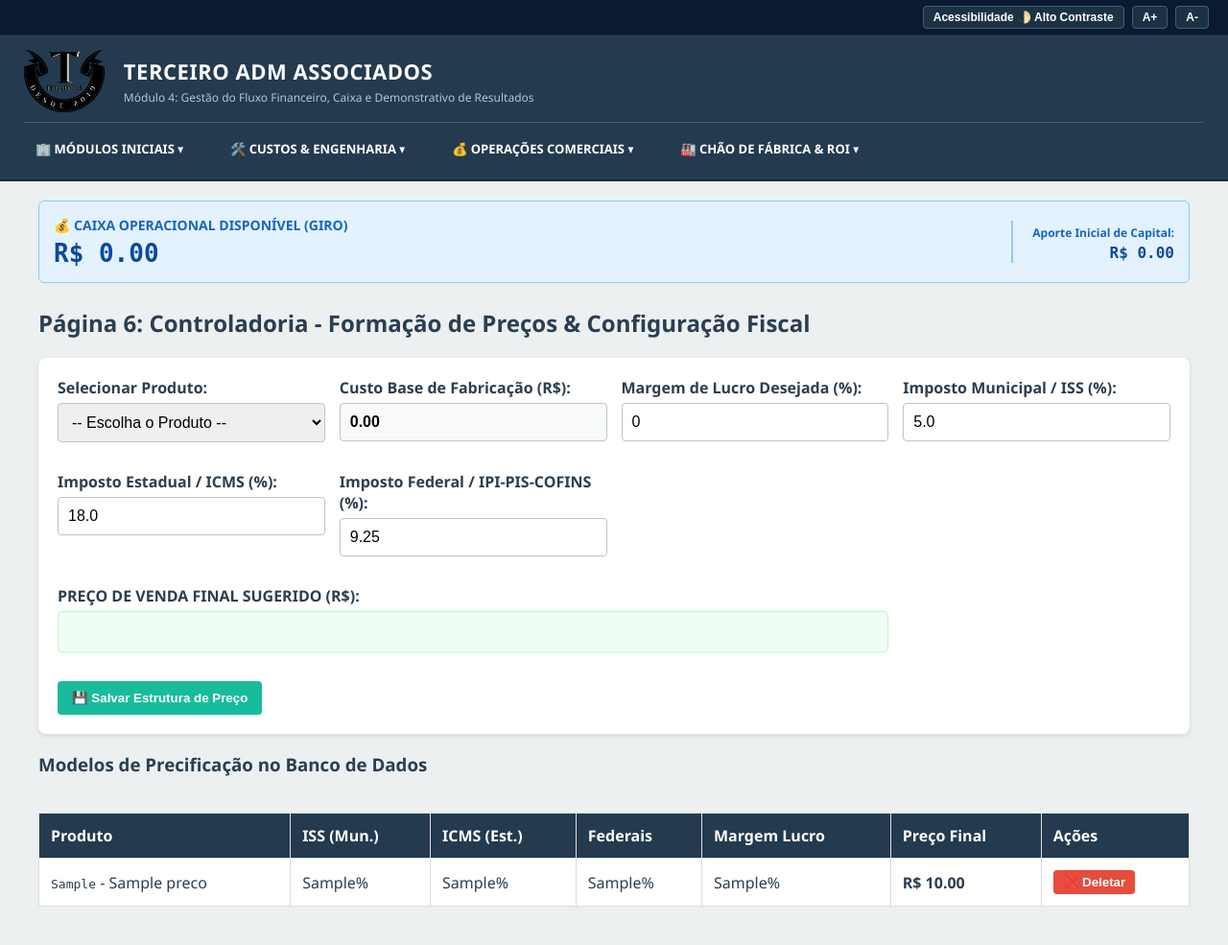
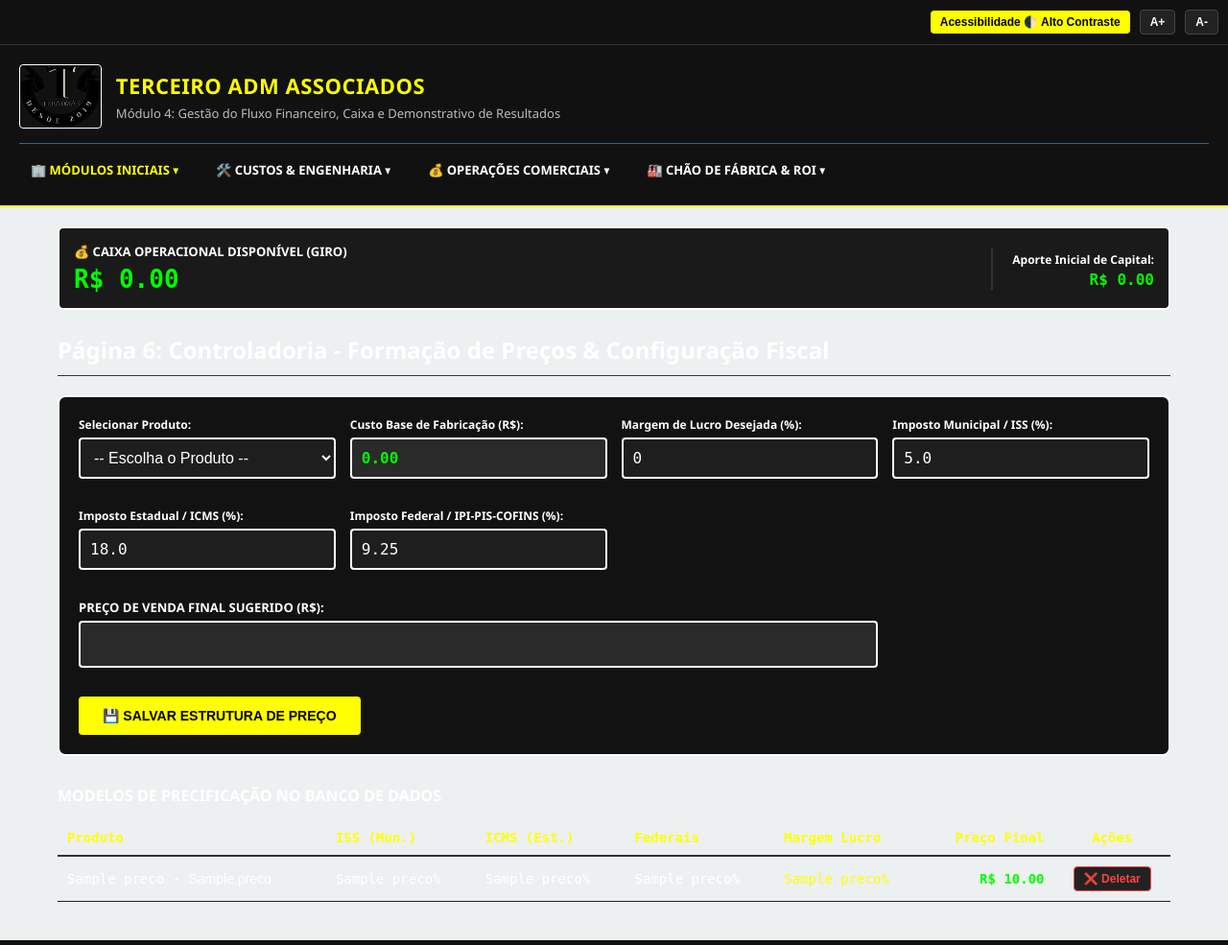
Before and after one commit to ProfRenatoPereira/matrizerp, a Python web app: template templates/precificacao.html in a window 1280 px wide. Shown: the whole page at 96% size. Run offline with Jinja, Linux system fonts and the light colour scheme; the template is opened without the code that fills it: most values are stand-ins (such as "Sample title", 1, 10 or a date in 2020).

Commit message:
Update precificacao.html

```diff
--- a/templates/precificacao.html
+++ b/templates/precificacao.html
@@ -1,5 +1,6 @@
 <!DOCTYPE html>
 <html lang="pt-BR">
+
 <head>
     <meta charset="UTF-8">
     <meta name="viewport" content="width=device-width, initial-scale=1.0">
@@ -46,156 +47,159 @@
         }
     </style>
 </head>
-<body>
+<body class="alto-contraste">
 
 <!-- Barra de Acessibilidade Superior Oficial -->
-<div class="barra-acessibilidade">
-    <button class="btn-acessibilidade" onclick="alternarAltoContraste()">Acessibilidade 🌓 Alto Contraste</button>
-    <button class="btn-acessibilidade" onclick="mudarFonte(1)">A+</button>
-    <button class="btn-acessibilidade" onclick="mudarFonte(-1)">A-</button>
+<div class="barra-acessibilidade" style="background: #111; padding: 10px; border-bottom: 1px solid #333; display: flex; gap: 10px;">
+    <button class="btn-acessibilidade" style="background: #FFFF00; color: #000; font-weight: bold; border: none; padding: 5px 10px; cursor: pointer; border-radius: 4px;" onclick="alternarAltoContraste()">Acessibilidade 🌓 Alto Contraste</button>
+    <button class="btn-acessibilidade" style="background: #222; color: #fff; border: 1px solid #444; padding: 5px 10px; cursor: pointer; border-radius: 4px;" onclick="mudarFonte(1)">A+</button>
+    <button class="btn-acessibilidade" style="background: #222; color: #fff; border: 1px solid #444; padding: 5px 10px; cursor: pointer; border-radius: 4px;" onclick="mudarFonte(-1)">A-</button>
 </div>
 
 <!-- Cabeçalho Principal Terceiro ADM Associados -->
-<header class="cabecalho-corporativo">
-    <div class="identidade-container">
-        <div class="branding-flex">
-            <img src="{{ url_for('static', filename='logo.png') }}" alt="Logo TERADMAS" style="height: 65px; width: auto; object-fit: contain; border-radius: 4px;">
+<header class="cabecalho-corporativo" style="background: #111; padding: 20px; border-bottom: 2px solid #FFFF00;">
+    <div class="identidade-container" style="display: flex; justify-content: space-between; align-items: center; flex-wrap: wrap; gap: 15px;">
+        <div class="branding-flex" style="display: flex; align-items: center; gap: 15px;">
+            <img src="{{ url_for('static', filename='logo.png') }}" alt="Logo TERADMAS" style="height: 65px; width: auto; object-fit: contain; border-radius: 4px; border: 1px solid #fff;">
             <div class="texto-empresa">
-                <h1>TERCEIRO ADM ASSOCIADOS</h1>
-                <p>Módulo 4: Gestão do Fluxo Financeiro, Caixa e Demonstrativo de Resultados</p>
+                <h1 style="color: #FFFF00; margin: 0; font-size: 22px;">TERCEIRO ADM ASSOCIADOS</h1>
+                <p style="color: #bbb; margin: 5px 0 0 0; font-size: 13px;">Módulo 4: Gestão do Fluxo Financeiro, Caixa e Demonstrativo de Resultados</p>
             </div>
         </div>
-        <button class="menu-hamburguer" onclick="alternarMenuMobile()">☰</button>
+        <button class="menu-hamburguer" style="background: none; border: 1px solid #fff; color: #fff; font-size: 24px; cursor: pointer; padding: 5px 12px; border-radius: 4px;" onclick="alternarMenuMobile()">☰</button>
     </div>
-
     <!-- Navegação Responsiva com Menus Dropdown Unificados -->
-    <nav class="nav-container" id="menuNavegacao">
-        <ul class="menu-cascata">
+    <nav class="nav-container" id="menuNavegacao" style="margin-top: 15px;">
+        <ul class="menu-cascata" style="list-style: none; padding: 0; margin: 0; display: flex; flex-wrap: wrap; gap: 15px;">
             <li class="item-menu">
-                <a href="#" class="link-principal">🏢 Módulos Iniciais ▾</a>
+                <a href="#" class="link-principal" style="color: #FFFF00; font-weight: bold; text-decoration: none;">🏢 Módulos Iniciais ▾</a>
                 <ul class="sub-menu">
-                    <li><a href="/estrutura">1. Investimentos Imobiliários</a></li>
-                    <li><a href="/maquinas">2. Engenharia de Ativos (Máquinas)</a></li>
-                    <li><a href="/rh">👥 3. Gestão de Pessoal (RH)</a></li>
-                    <li><a href="/financeiro">💰 4. Fluxo Financeiro</a></li>
-                    <li><a href="/requisicoes">📋 5. Central de Requisições</a></li>
-                    <li><a href="/compras">🛒 6. Cockpit de Suprimentos</a></li>
-                    <li><a href="/materiais">7. Almoxarifado (Materiais)</a></li>
+                    <li><a href="/estrutura" style="color: #fff; text-decoration: none;">1. Investimentos Imobiliários</a></li>
+                    <li><a href="/maquinas" style="color: #fff; text-decoration: none;">2. Engenharia de Ativos (Máquinas)</a></li>
+                    <li><a href="/rh" style="color: #fff; text-decoration: none;">👥 3. Gestão de Pessoal (RH)</a></li>
+                    <li><a href="/financeiro" style="color: #fff; text-decoration: none;">💰 4. Fluxo Financeiro</a></li>
+                    <li><a href="/requisicoes" style="color: #fff; text-decoration: none;">📋 5. Central de Requisições</a></li>
+                    <li><a href="/compras" style="color: #fff; text-decoration: none;">🛒 6. Cockpit de Suprimentos</a></li>
+                    <li><a href="/materiais" style="color: #fff; text-decoration: none;">7. Almoxarifado (Materiais)</a></li>
                 </ul>
             </li>
             <li class="item-menu">
-                <a href="#" class="link-principal">🛠️ Custos & Engenharia ▾</a>
+                <a href="#" class="link-principal" style="color: #fff; text-decoration: none;">🛠️ Custos & Engenharia ▾</a>
                 <ul class="sub-menu">
-                    <li><a href="/engenharia">8. Engenharia de Produto (BOM)</a></li>
-                    <li><a href="/precificacao">9. Controladoria e Precificação</a></li>
+                    <li><a href="/engenharia" style="color: #fff; text-decoration: none;">8. Engenharia de Produto (BOM)</a></li>
+                    <li><a href="/precificacao" style="color: #FFFF00; text-decoration: none; border-bottom: 2px solid #FFFF00;">9. Controladoria e Precificação</a></li>
                 </ul>
             </li>
             <li class="item-menu">
-                <a href="#" class="link-principal">💰 Operações Comerciais ▾</a>
+                <a href="#" class="link-principal" style="color: #fff; text-decoration: none;">💰 Operações Comerciais ▾</a>
                 <ul class="sub-menu">
-                    <li><a href="/vendas">10. Painel de Vendas Comerciais</a></li>
-                    <li><a href="/estoque">11. Inventário de Acabados</a></li>
+                    <li><a href="/vendas" style="color: #fff; text-decoration: none;">10. Painel de Vendas Comerciais</a></li>
+                    <li><a href="/estoque" style="color: #fff; text-decoration: none;">11. Inventário de Acabados</a></li>
                 </ul>
             </li>
             <li class="item-menu">
-                <a href="#" class="link-principal">🏭 Chão de Fábrica & ROI ▾</a>
+                <a href="#" class="link-principal" style="color: #fff; text-decoration: none;">🏭 Chão de Fábrica & ROI ▾</a>
                 <ul class="sub-menu">
-                    <li><a href="/pcp">12. Planilha de Processos (PCP)</a></li>
-                    <li><a href="/roi">13. Indicadores de Retorno (ROI)</a></li>
+                    <li><a href="/pcp" style="color: #fff; text-decoration: none;">12. Planilha de Processos (PCP)</a></li>
+                    <li><a href="/roi" style="color: #fff; text-decoration: none;">13. Indicadores de Retorno (ROI)</a></li>
                 </ul>
             </li>
         </ul>
     </nav>
 </header>
 
-<div class="container">
+<div class="container" style="max-width: 1200px; margin: 0 auto; padding: 20px; box-sizing: border-box;">
+
     <!-- Widget do Caixa Mestre Integrado em Tempo Real -->
-<div class="card-caixa-mestre" style="display: flex; justify-content: space-between; align-items: center; background: #e3f2fd; border: 1px solid #90caf9; padding: 15px; border-radius: 6px; margin-bottom: 25px; color: #0d47a1; box-sizing: border-box;">
+    <div class="card-caixa-mestre" style="display: flex; justify-content: space-between; align-items: center; background: #111; border: 2px solid #FFFF00; padding: 15px; border-radius: 6px; margin-bottom: 25px; color: #fff; box-sizing: border-box; flex-wrap: wrap; gap: 15px;">
         <div>
-        <h4 style="margin: 0; font-size: 14px; text-transform: uppercase; color: #1565c0;">💰 Caixa Operacional Disponível (Giro)</h4>
-        <p style="margin: 5px 0 0 0; font-size: 26px; font-weight: bold; font-family: monospace;">R$ {{ "%.2f"|format(caixa_disponivel) }}</p>
+            <h4 style="margin: 0; font-size: 13px; text-transform: uppercase; color: #FFFF00;">💰 Caixa Operacional Disponível (Giro)</h4>
+            <p style="margin: 5px 0 0 0; font-size: 26px; font-weight: bold; font-family: monospace; color: #00ff00;">R$ {{ "%.2f"|format(caixa_disponivel) }}</p>
         </div>
-    <div style="text-align: right; border-left: 2px solid #90caf9; padding-left: 20px;">
-        <span style="font-size: 12px; font-weight: bold; color: #1565c0;">Aporte Inicial de Capital:</span><br>
+        <div style="text-align: right; border-left: 2px solid #333; padding-left: 20px;">
+            <span style="font-size: 12px; font-weight: bold; color: #FFFF00;">Aporte Inicial de Capital:</span><br>
             <strong style="font-size: 16px; font-family: monospace;">R$ {{ "%.2f"|format(capital_inicial) }}</strong>
         </div>
     </div>
 
-    <h2>Página 6: Controladoria - Formação de Preços & Configuração Fiscal</h2>
+    <h2 style="color: #fff; border-bottom: 1px solid #333; padding-bottom: 10px;">Página 6: Controladoria - Formação de Preços & Configuração Fiscal</h2>
 
-    <div class="card-precificacao" style="background: white; padding: 20px; border-radius: 8px; box-shadow: 0 2px 5px rgba(0,0,0,0.1);">
+    <div class="card-precificacao" style="background: #121212; padding: 20px; border-radius: 8px; border: 2px solid #333; color: #fff;">
         <form action="/salvar_preco" method="POST" id="formPreco">
-            <!-- Grid de Formulário Totalmente Responsivo -->
             <div class="grid-formulario">
                 <div class="form-group">
-                    <label for="produto_id">Selecionar Produto:</label>
-                    <select name="produto_id" id="produto_id" required onchange="atualizarCustoBase()">
-                        <option value="">-- Escolha o Produto --</option>
+                    <label for="produto_id" style="font-size: 12px; font-weight: bold; display: block; margin-bottom: 5px;">Selecionar Produto:</label>
+                    <select name="produto_id" id="produto_id" required onchange="atualizarCustoBase()" style="width: 100%; padding: 10px; background: #1e1e1e; color: #fff; border: 1px solid #444; border-radius: 4px; font-size: 16px; box-sizing: border-box;">
+                        <option value="" style="background: #121212;">-- Escolha o Produto --</option>
                         {% for prod in produtos %}
-                        <option value="{{ prod.id }}" data-custo="{{ prod.custo_fabricacao }}">{{ prod.codigo_produto }} - {{ prod.nome_produto }}</option>
+                        <!-- Mapeamento Neon: 0=id, 1=codigo, 2=nome, 3=custo_fabricacao -->
+                        <option value="{{ prod }}" data-custo="{{ prod }}" style="background: #121212;">{{ prod }} - {{ prod }}</option>
                         {% endfor %}
                     </select>
                 </div>
                 <div class="form-group">
-                    <label for="custo_fabricacao_visivel">Custo Base de Fabricação (R$):</label>
-                    <input type="number" id="custo_fabricacao_visivel" readonly value="0.00" style="background-color: #f8f9fa; font-weight: bold;">
+                    <label for="custo_fabricacao_visivel" style="font-size: 12px; font-weight: bold; display: block; margin-bottom: 5px;">Custo Base de Fabricação (R$):</label>
+                    <input type="number" id="custo_fabricacao_visivel" readonly value="0.00" style="width: 100%; padding: 10px; background: #2a2a2a; color: #00ff00; border: 1px solid #444; border-radius: 4px; font-size: 16px; box-sizing: border-box; font-family: monospace; font-weight: bold;">
                 </div>
                 <div class="form-group">
-                    <label for="margem_lucro">Margem de Lucro Desejada (%):</label>
-                    <input type="number" step="0.1" name="margem_lucro" id="margem_lucro" required value="0" oninput="calcularPrecoVenda()">
+                    <label for="margem_lucro" style="font-size: 12px; font-weight: bold; display: block; margin-bottom: 5px;">Margem de Lucro Desejada (%):</label>
+                    <input type="number" step="0.1" name="margem_lucro" id="margem_lucro" required value="0" oninput="calcularPrecoVenda()" style="width: 100%; padding: 10px; background: #1e1e1e; color: #fff; border: 1px solid #444; border-radius: 4px; font-size: 16px; box-sizing: border-box; font-family: monospace;">
                 </div>
                 <div class="form-group">
-                    <label for="imposto_municipal">Imposto Municipal / ISS (%):</label>
-                    <input type="number" step="0.1" name="imposto_municipal" id="imposto_municipal" value="5.0" required oninput="calcularPrecoVenda()">
+                    <label for="imposto_municipal" style="font-size: 12px; font-weight: bold; display: block; margin-bottom: 5px;">Imposto Municipal / ISS (%):</label>
+                    <input type="number" step="0.1" name="imposto_municipal" id="imposto_municipal" value="5.0" required oninput="calcularPrecoVenda()" style="width: 100%; padding: 10px; background: #1e1e1e; color: #fff; border: 1px solid #444; border-radius: 4px; font-size: 16px; box-sizing: border-box; font-family: monospace;">
                 </div>
                 <div class="form-group">
-                    <label for="imposto_estadual">Imposto Estadual / ICMS (%):</label>
-                    <input type="number" step="0.1" name="imposto_estadual" id="imposto_estadual" value="18.0" required oninput="calcularPrecoVenda()">
+                    <label for="imposto_estadual" style="font-size: 12px; font-weight: bold; display: block; margin-bottom: 5px;">Imposto Estadual / ICMS (%):</label>
+                    <input type="number" step="0.1" name="imposto_estadual" id="imposto_estadual" value="18.0" required oninput="calcularPrecoVenda()" style="width: 100%; padding: 10px; background: #1e1e1e; color: #fff; border: 1px solid #444; border-radius: 4px; font-size: 16px; box-sizing: border-box; font-family: monospace;">
                 </div>
                 <div class="form-group">
-                    <label for="imposto_federal">Imposto Federal / IPI-PIS-COFINS (%):</label>
-                    <input type="number" step="0.1" name="imposto_federal" id="imposto_federal" value="9.25" required oninput="calcularPrecoVenda()">
+                    <label for="imposto_federal" style="font-size: 12px; font-weight: bold; display: block; margin-bottom: 5px;">Imposto Federal / IPI-PIS-COFINS (%):</label>
+                    <input type="number" step="0.1" name="imposto_federal" id="imposto_federal" value="9.25" required oninput="calcularPrecoVenda()" style="width: 100%; padding: 10px; background: #1e1e1e; color: #fff; border: 1px solid #444; border-radius: 4px; font-size: 16px; box-sizing: border-box; font-family: monospace;">
                 </div>
                 <div class="form-group" style="grid-column: span 3;">
-                    <label for="preco_venda_final" style="font-weight: bold;">PREÇO DE VENDA FINAL SUGERIDO (R$):</label>
-                    <input type="number" step="0.01" name="preco_venda_final" id="preco_venda_final" readonly style="font-size: 18px; font-weight: bold; background-color: #f0fdf4; color: #16a34a; border: 1px solid #bbf7d0;">
+                    <label for="preco_venda_final" style="color: #FFFF00; font-weight: bold; font-size: 13px; display: block; margin-bottom: 5px;">PREÇO DE VENDA FINAL SUGERIDO (R$):</label>
+                    <input type="number" step="0.01" name="preco_venda_final" id="preco_venda_final" readonly style="width: 100%; padding: 12px; background-color: #2a2a2a; color: #00ff00; border: 2px solid #444; border-radius: 4px; font-size: 18px; font-weight: bold; font-family: monospace; box-sizing: border-box;">
                 </div>
             </div>
             <div style="margin-top: 15px;">
-                    <button type="submit" class="btn btn-success" style="cursor: pointer;">💾 Salvar Estrutura de Preço</button>
+                <button type="submit" style="background: #FFFF00; color: #000; border: none; font-weight: bold; padding: 12px 25px; border-radius: 4px; cursor: pointer; text-transform: uppercase; font-size: 14px; tracking-wider">💾 Salvar Estrutura de Preço</button>
             </div>
         </form>
     </div>
-
-        <h3>Modelos de Precificação no Banco de Dados</h3>
-        <!-- Contêiner de rolagem para garantir a responsividade em celulares -->
-        <div style="overflow-x: auto; width: 100%; margin-bottom: 20px; -webkit-overflow-scrolling: touch;">
-            <table class="data-table">
+    <h3 style="color: #FFFF00; margin-top: 30px; margin-bottom: 15px; font-size: 16px; text-transform: uppercase;">Modelos de Precificação no Banco de Dados</h3>
+    <div style="overflow-x: auto; width: 100%; margin-bottom: 20px;">
+        <table style="width: 100%; border-collapse: collapse; text-align: left; font-size: 14px; font-family: monospace;">
             <thead>
-                    <tr>
-                        <th>Produto</th>
-                        <th>ISS (Mun.)</th>
-                        <th>ICMS (Est.)</th>
-                        <th>Federais</th>
-                        <th>Margem Lucro</th>
-                        <th>Preço Final</th>
-                        <th>Ações</th>
+                <tr style="border-bottom: 2px solid #333; color: #FFFF00;">
+                    <th style="padding: 10px;">Produto</th>
+                    <th style="padding: 10px;">ISS (Mun.)</th>
+                    <th style="padding: 10px;">ICMS (Est.)</th>
+                    <th style="padding: 10px;">Federais</th>
+                    <th style="padding: 10px;">Margem Lucro</th>
+                    <th style="padding: 10px; text-align: right;">Preço Final</th>
+                    <th style="padding: 10px; text-align: center;">Ações</th>
                 </tr>
             </thead>
-                <tbody>
+            <tbody style="color: #fff;">
                 {% for preco in precos_salvos %}
-                    <tr>
-                        <td><code>{{ preco.codigo_produto }}</code> - {{ preco.nome_produto }}</td>
-                        <td>{{ preco.imposto_municipal }}%</td>
-                        <td>{{ preco.imposto_estadual }}%</td>
-                        <td>{{ preco.imposto_federal }}%</td>
-                        <td>{{ preco.margem_lucro }}%</td>
-                        <td><strong>R$ {{ "%.2f"|format(preco.preco_venda_final) }}</strong></td>
-                        <td>
-                            <form action="/deletar_preco/{{ preco.id }}" method="POST" onsubmit="return confirm('Deseja remover este modelo de preço?');" style="margin: 0;">
-                                <button type="submit" class="btn btn-danger" style="cursor: pointer; padding: 5px 10px;">❌ Deletar</button>
+                <tr style="border-bottom: 1px solid #222;">
+                    <!-- Mapeamento Neon: 7=codigo_produto, 8=nome_produto, 2=iss, 3=icms, 4=federal, 5=margem, 6=preco_venda_final, 0=id -->
+                    <td style="padding: 10px;"><code>{{ preco }}</code> - <span style="font-family: sans-serif;">{{ preco }}</span></td>
+                    <td style="padding: 10px;">{{ preco }}%</td>
+                    <td style="padding: 10px;">{{ preco }}%</td>
+                    <td style="padding: 10px;">{{ preco }}%</td>
+                    <td style="padding: 10px; color: #FFFF00;">{{ preco }}%</td>
+                    <td style="padding: 10px; text-align: right; color: #00ff00; font-weight: bold;">R$ {{ "%.2f"|format(preco) }}</td>
+                    <td style="padding: 10px; text-align: center;">
+                        <form action="/deletar_preco/{{ preco }}" method="POST" onsubmit="return confirm('Do you want to remove this price model?');" style="margin: 0;">
+                            <button type="submit" style="background: #222; border: 1px solid #ff4444; color: #ff4444; padding: 5px 10px; border-radius: 4px; cursor: pointer; font-size: 12px; font-weight: bold;">❌ Deletar</button>
                         </form>
                     </td>
+                </tr>
+                {% else %}
+                <tr>
+                    <td colspan="7" style="padding: 20px; text-align: center; color: #555; font-family: sans-serif;">Nenhuma estrutura fiscal parametrizada para precificação.</td>
                 </tr>
                 {% endfor %}
             </tbody>
@@ -206,6 +210,7 @@
 <script>
     function atualizarCustoBase() {
         const seletor = document.getElementById('produto_id');
+        if (!seletor || !seletor.options.length || seletor.selectedIndex === 0) return;
         const opcaoSelecionada = seletor.options[seletor.selectedIndex];
         const custo = parseFloat(opcaoSelecionada.getAttribute('data-custo')) || 0;
         document.getElementById('custo_fabricacao_visivel').value = custo.toFixed(2);
@@ -219,26 +224,23 @@
         const estadual = parseFloat(document.getElementById('imposto_estadual').value) || 0;
         const federal = parseFloat(document.getElementById('imposto_federal').value) || 0;
 
-            // Fórmula pedagógica do Markup por Dentro (Preço de venda absorve os impostos e a margem)
         const somaPercentuais = (margem + municipal + estadual + federal) / 100;
 
         let precoFinal = 0;
         if (somaPercentuais < 1) {
             precoFinal = custo / (1 - somaPercentuais);
         } else {
-                precoFinal = custo * (1 + somaPercentuais); // Fallback caso estoure os 100%
+            precoFinal = custo * (1 + somaPercentuais);
         }
 
         document.getElementById('preco_venda_final').value = precoFinal.toFixed(2);
     }
 
-        // Função para abrir e fechar o menu hambúrguer no celular
     function alternarMenuMobile() {
         const menu = document.getElementById('menuNavegacao');
         menu.classList.toggle('ativo');
     }
 
-        // Controle do tamanho das fontes para as Big TVs ou baixa visão
     let tamanhoAtual = 100;
     function mudarFonte(direcao) {
         tamanhoAtual += (direcao * 10);
@@ -247,7 +249,6 @@
         }
     }
 
-        // Reformado para usar a folha de estilo nativa do sistema em vez do filtro cego
     function alternarAltoContraste() {
         const corpo = document.body;
         corpo.classList.toggle('alto-contraste');
```
Lines whose indentation alone changed are shown as unchanged.
